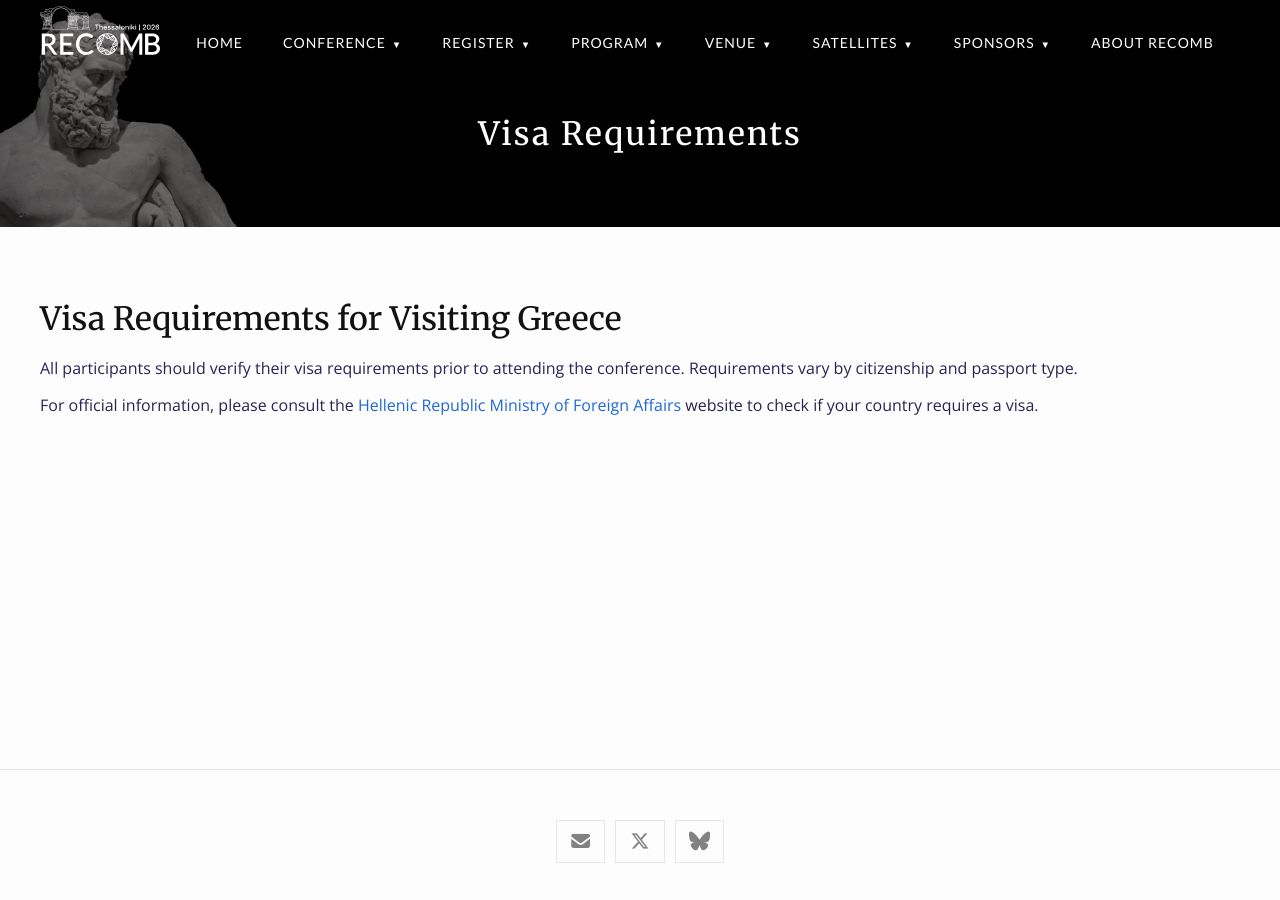
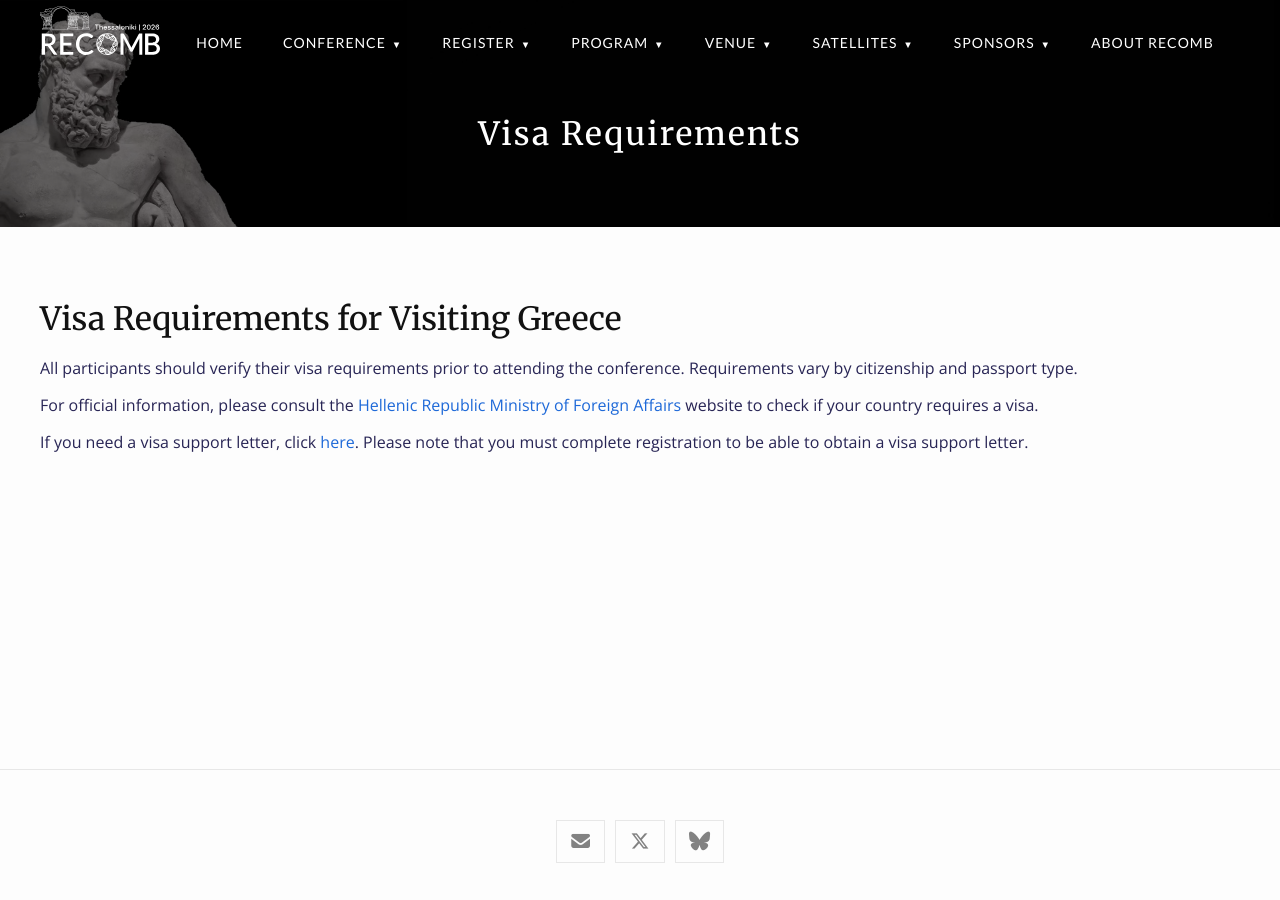
Before and after one commit to recomb-conference/recomb2026, a Jekyll site: the page built from visa.md, in a window 1280 px wide. Built offline with Jekyll 4.4.1, drawn with Linux system fonts in a browser that asks for light colours; nearby versions of some CDN libraries.

Commit message:
Update visa.md

```diff
--- a/visa.md
+++ b/visa.md
@@ -8,3 +8,5 @@ title: Visa Requirements
 All participants should verify their visa requirements prior to attending the conference. Requirements vary by citizenship and passport type.
 
 For official information, please consult the [Hellenic Republic Ministry of Foreign Affairs](https://www.mfa.gr/en/services/visas-for-foreigners-traveling-to-greece/countries-requiring-or-not-requiring-a-visa/) website to check if your country requires a visa.
+
+If you need a visa support letter, click [here](https://transition.iscb.org/cms_addon/conferences/recomb2026/easychair/visa ). Please note that you must complete registration to be able to obtain a visa support letter.
```
